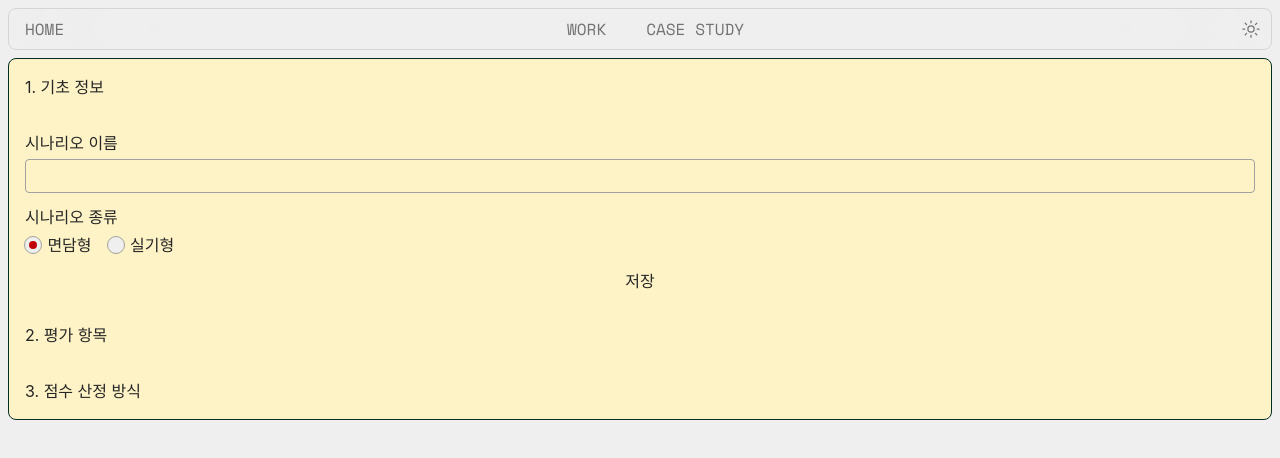
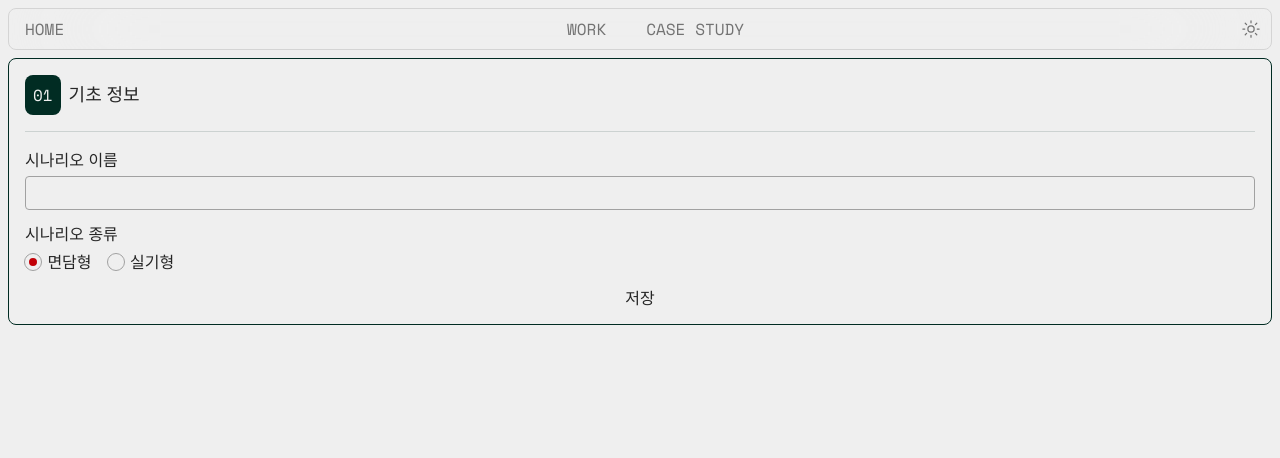
Before and after one commit to Jar0511/portfolio, a React app: page /work/form in a window 1280 px wide. Shown: the top 458 px of the page. Built offline with nearby package versions, Linux system fonts and the light colour scheme; the HTML template or start-up script is replaced by a standard one; a web font is replaced by a local one.

Commit message:
폼 디자인 시작

```diff
--- a/src/common/form/ui.tsx
+++ b/src/common/form/ui.tsx
@@ -5,7 +5,7 @@ export const TextInput = (props: Omit<ComponentProps<"input">, "type">) => {
     <input
       {...props}
       type="text"
-      className="border p-1 border-neutral-400 focus:border-neutral-600 focus:outline-0 rounded-sm"
+      className="border p-1 border-neutral-400 invalid:border-red-500 focus:border-neutral-600 focus:outline-0 rounded-sm"
     />
   );
 };
--- a/src/pages/work/dynamic-form/complex-form/atom.ts
+++ b/src/pages/work/dynamic-form/complex-form/atom.ts
@@ -4,3 +4,5 @@ import { type Step2FormType, type Step1FormType, type Step3FormType } from "./ty
 export const Form1Atom = atom<Step1FormType>();
 export const Form2Atom = atom<Step2FormType>();
 export const Form3Atom = atom<Step3FormType>();
+
+export const ActiveFormAtom = atom<number>(1);
--- a/src/pages/work/dynamic-form/complex-form/index.tsx
+++ b/src/pages/work/dynamic-form/complex-form/index.tsx
@@ -1,28 +1,16 @@
-import { motion, useAnimate } from "motion/react";
-import { useState, type PropsWithChildren } from "react";
-import { Loading } from "../common-form-ui";
+import { useAnimate } from "motion/react";
 import { delay } from "@/helper/animate";
-import { ReadOnlyStep1, Step1Form } from "./step1-form";
-import { ReadOnlyStep2, Step2Form } from "./step2-form";
-import { ReadOnlyStep3, Step3Form } from "./step3-form";
+import { Step1Form } from "./step1-form";
 import type { Step1FormType, Step2FormType, Step3FormType } from "./type";
 import { useSetAtom } from "jotai";
-import { Form1Atom, Form2Atom, Form3Atom } from "./atom";
-
-const StepTitle = ({ children }: PropsWithChildren) => <div className="p-4">{children}</div>;
-
-const StepBody = ({ children, className }: PropsWithChildren<{ className?: string }>) => (
-  <motion.div layout="size" className={`${className ? className : ""} relative`}>
-    {children}
-  </motion.div>
-);
+import { ActiveFormAtom, Form1Atom, Form2Atom, Form3Atom } from "./atom";
 
 export const ComplexForm = () => {
   const [scope, animate] = useAnimate();
   const setForm1 = useSetAtom(Form1Atom);
   const setForm2 = useSetAtom(Form2Atom);
   const setForm3 = useSetAtom(Form3Atom);
-  const [active, setActive] = useState(1);
+  const setActive = useSetAtom(ActiveFormAtom);
 
   const loading = async (idx: number, targetHeight?: string) => {
     const prefix = `.form${idx}-`;
@@ -50,7 +38,7 @@ export const ComplexForm = () => {
       await loading(1);
       setForm1(result);
       setActive(2);
-      await loading(1, "2.25rem");
+      await loading(1, "0");
     } else if ("result" in result) {
       // step2
       await loading(2);
@@ -69,32 +57,26 @@ export const ComplexForm = () => {
   return (
     <div
       ref={scope}
-      className="rounded-lg relative overflow-clip bg-amber-100 border border-form-line"
+      className="rounded-lg relative overflow-clip border border-form-line"
     >
       <div className="font-escoredream">
-        <section>
-          <StepTitle>1. 기초 정보</StepTitle>
-          <StepBody className="form1-wrapper h-48">
-            {active == 1 ? <Step1Form submit={submit} /> : <ReadOnlyStep1 />}
-            <Loading className="form1-loading-overlay" />
-          </StepBody>
-        </section>
+        <Step1Form submit={submit} />
 
-        <section>
-          <StepTitle>2. 평가 항목</StepTitle>
+        {/* <StepWrapper>
+          <StepTitle index={2} active={active == 2} locked={active == 1}>평가 항목</StepTitle>
           <StepBody className="form2-wrapper">
             {active == 2 ? <Step2Form submit={submit} /> : <ReadOnlyStep2 />}
             <Loading className="form2-loading-overlay" />
           </StepBody>
-        </section>
+        </StepWrapper>
 
-        <section>
-          <StepTitle>3. 점수 산정 방식</StepTitle>
+        <StepWrapper>
+          <StepTitle index={3} active={active == 3} locked={active != 3}>점수 산정 방식</StepTitle>
           <StepBody className="form3-wrapper">
             {active == 3 ? <Step3Form submit={submit} /> : <ReadOnlyStep3 />}
             <Loading className="form3-loading-overlay" />
           </StepBody>
-        </section>
+        </StepWrapper> */}
       </div>
     </div>
   );
--- a/src/pages/work/dynamic-form/complex-form/step1-form.tsx
+++ b/src/pages/work/dynamic-form/complex-form/step1-form.tsx
@@ -3,13 +3,15 @@ import type { Step1FormType } from "./type";
 import { RadioBox, required, TextInput } from "@/common/form";
 import { scenarioTypeMap } from "./constants";
 import { useAtomValue } from "jotai";
-import { Form1Atom } from "./atom";
+import { ActiveFormAtom, Form1Atom } from "./atom";
 import { motion } from "motion/react";
+import { StepBody, StepTitle, StepWrapper } from "./ui";
+import { Loading } from "../common-form-ui";
 
-type Step1FormProps = {
+type ActiveStep1FormProps = {
   submit: (data: Step1FormType) => Promise<void>;
 };
-export const Step1Form = ({ submit }: Step1FormProps) => {
+const ActiveStep1Form = ({ submit }: ActiveStep1FormProps) => {
   const { register, handleSubmit } = useForm<Step1FormType>({
     defaultValues: {
       scenario_id: crypto.randomUUID(),
@@ -39,12 +41,14 @@ export const Step1Form = ({ submit }: Step1FormProps) => {
   );
 };
 
-export const ReadOnlyStep1 = () => {
+const ReadOnlyStep1 = () => {
   const step1 = useAtomValue(Form1Atom);
   return (
-    <motion.p layout="position">
+    <motion.p layout="position" className="flex items-center gap-1">
       {step1?.scenario_type ? (
-        <span className="bg-pink-50">{scenarioTypeMap[step1.scenario_type]}</span>
+        <span className="text-xs bg-blue-500 rounded-full py-1 px-2 text-white">
+          {scenarioTypeMap[step1.scenario_type]}
+        </span>
       ) : (
         ""
       )}
@@ -52,3 +56,25 @@ export const ReadOnlyStep1 = () => {
     </motion.p>
   );
 };
+
+type Step1FormProps = ActiveStep1FormProps;
+
+export const Step1Form = ({ submit }: Step1FormProps) => {
+  const active = useAtomValue(ActiveFormAtom);
+  const is_active = active == 1;
+
+  return (
+    <StepWrapper>
+      <StepTitle index={1} active={is_active}>
+        <div className="flex flex-col gap-1">
+          <div className="text-lg font-medium">기초 정보</div>
+          {is_active ? null : <ReadOnlyStep1 />}
+        </div>
+      </StepTitle>
+      <StepBody className="form1-wrapper h-48">
+        {is_active ? <ActiveStep1Form submit={submit} /> : null}
+        <Loading className="form1-loading-overlay" />
+      </StepBody>
+    </StepWrapper>
+  )
+}
--- /dev/null
+++ b/src/pages/work/dynamic-form/complex-form/ui.tsx
@@ -0,0 +1,33 @@
+import { motion } from "motion/react";
+import { type PropsWithChildren } from "react";
+import { MdCheck, MdLockOutline } from "react-icons/md";
+
+export const StepTitle = ({ children, active, locked, index }: PropsWithChildren<{ active?: boolean; locked?: boolean, index: number }>) => {
+  return (
+    <div className="px-4">
+      <div className={`gap-2 py-4 flex items-center ${index != 3 ? 'border-b dark:border-b-form-line/40 border-b-form-line/15' : ''}`}>
+        <span
+          className={`font-space-mono rounded-lg self-stretch p-2 inline-flex items-center justify-center ${active ? 'bg-form-line text-background' : 'bg-stone-500/20 text-form-line'}`}
+          title={`${index}단계${locked ? ': 대기중' : active ? '' : ': 완료'}`}
+        >
+          {active ? `0${index}` : locked ? <MdLockOutline /> : <MdCheck />}
+        </span>
+        {children}
+      </div>
+    </div>
+  )
+};
+
+export const StepBody = ({ children, className }: PropsWithChildren<{ className?: string }>) => (
+  <motion.div layout="size" className={`${className ? className : ""} relative`}>
+    {children}
+  </motion.div>
+);
+
+export const StepWrapper = ({ children }: PropsWithChildren) => {
+  return (
+    <section className="not-last:border-b">
+      {children}
+    </section>
+  )
+}
```
